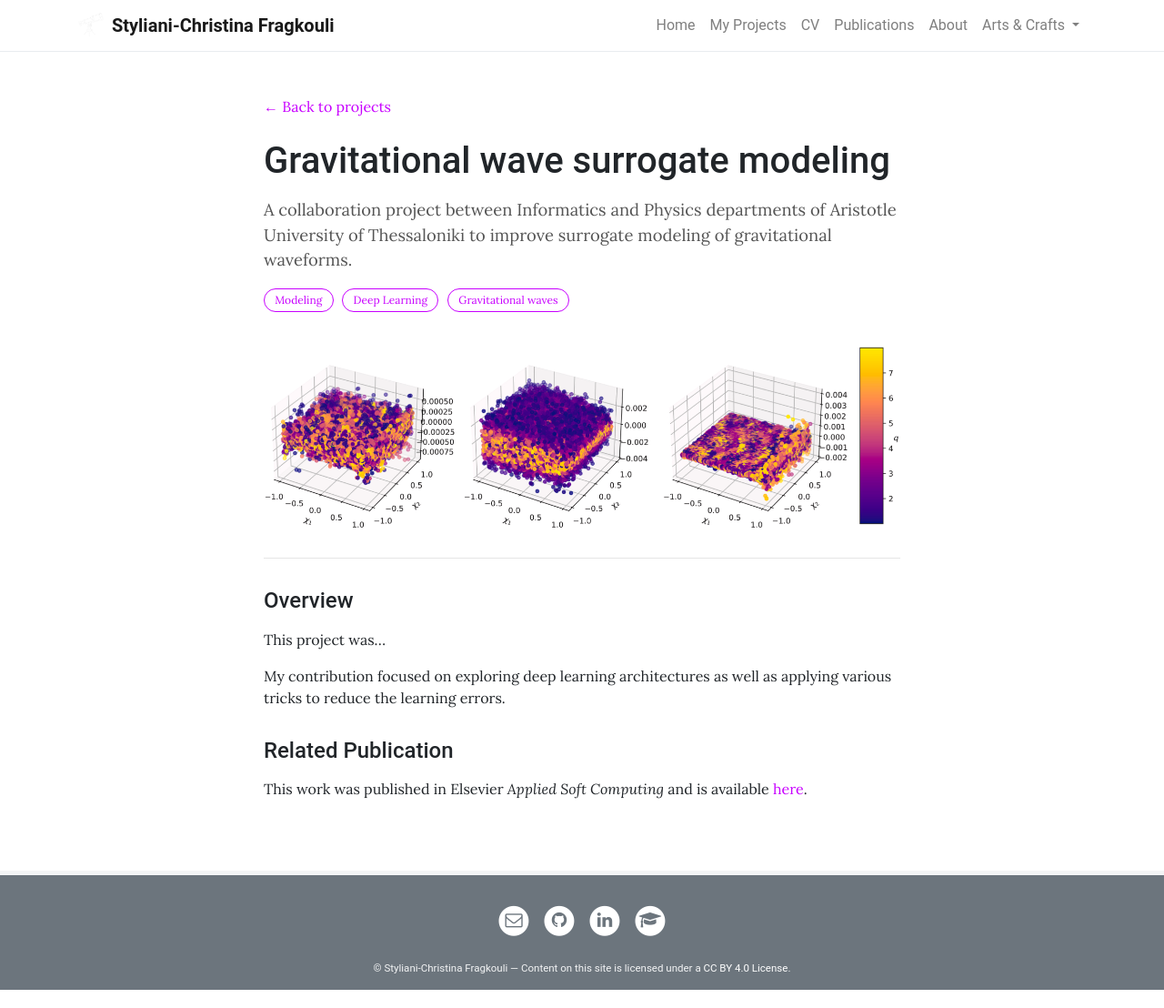
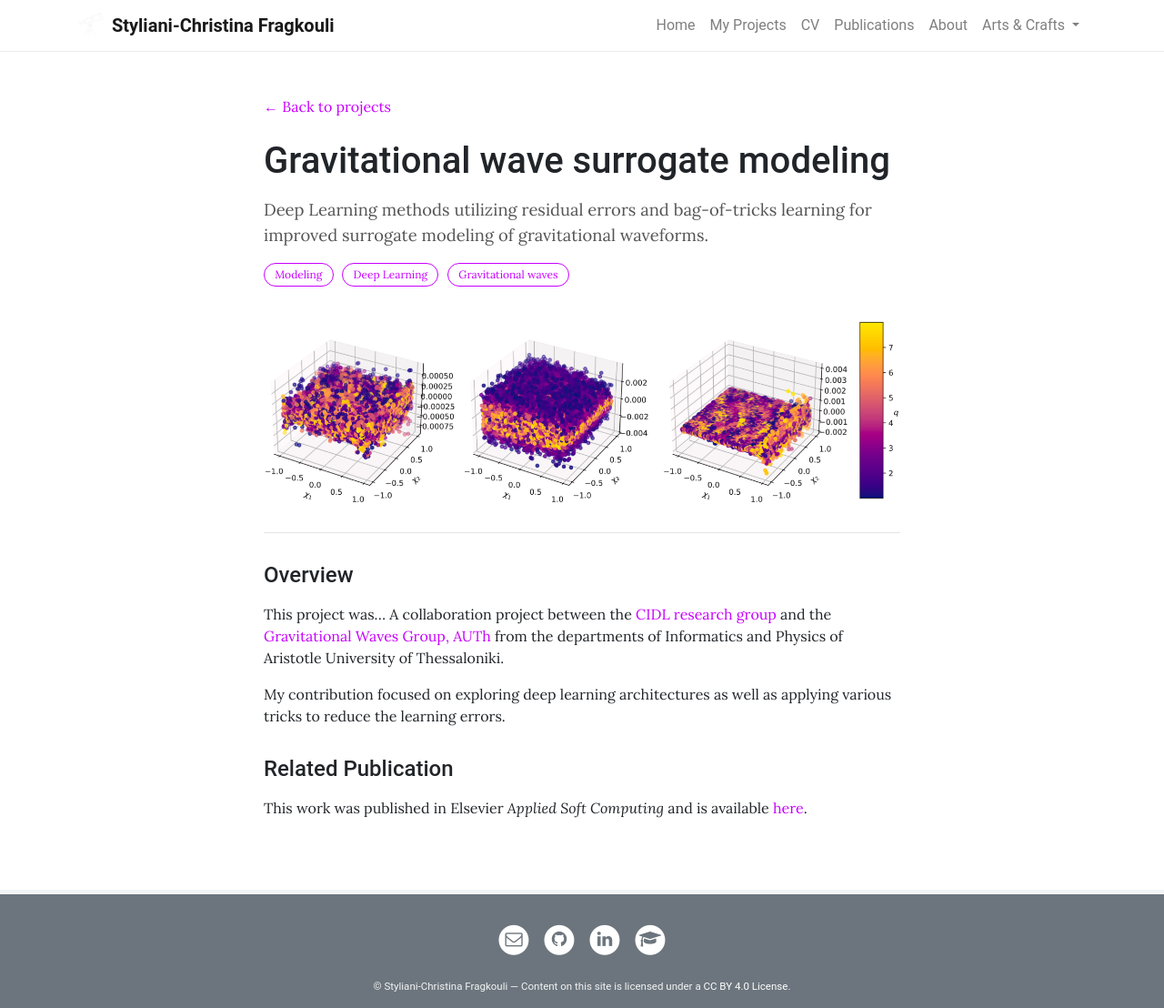
Before and after one commit to sfragkoul/sfragkoul.github.io, a Jekyll site: the page built from _projects/1.surrogate_model.md, in a window 1280 px wide. Shown: the whole page at 91% size. Built offline with Jekyll 4.4.1, drawn with Linux system fonts in a browser that asks for light colours.

Commit message:
Update 1.surrogate_model.md

```diff
--- a/_projects/1.surrogate_model.md
+++ b/_projects/1.surrogate_model.md
@@ -10,13 +10,13 @@ tags:
   - Gravitational waves
 
 description: >
-  A collaboration project between Informatics and Physics departments of Aristotle University of Thessaloniki to improve surrogate modeling of gravitational waveforms.
+  Deep Learning methods utilizing residual errors and bag-of-tricks learning for improved surrogate modeling of gravitational waveforms.
 
 ---
 
 ## Overview
 
-This project was...
+This project was...  A collaboration project between the [CIDL research group](https://cidl.csd.auth.gr/) and the [Gravitational Waves Group, AUTh](https://niksterg.github.io/gw-group/) from the departments of Informatics and Physics of Aristotle University of Thessaloniki.
 
 My contribution focused on exploring deep learning architectures as well as applying various tricks to reduce the learning errors.
 
```
